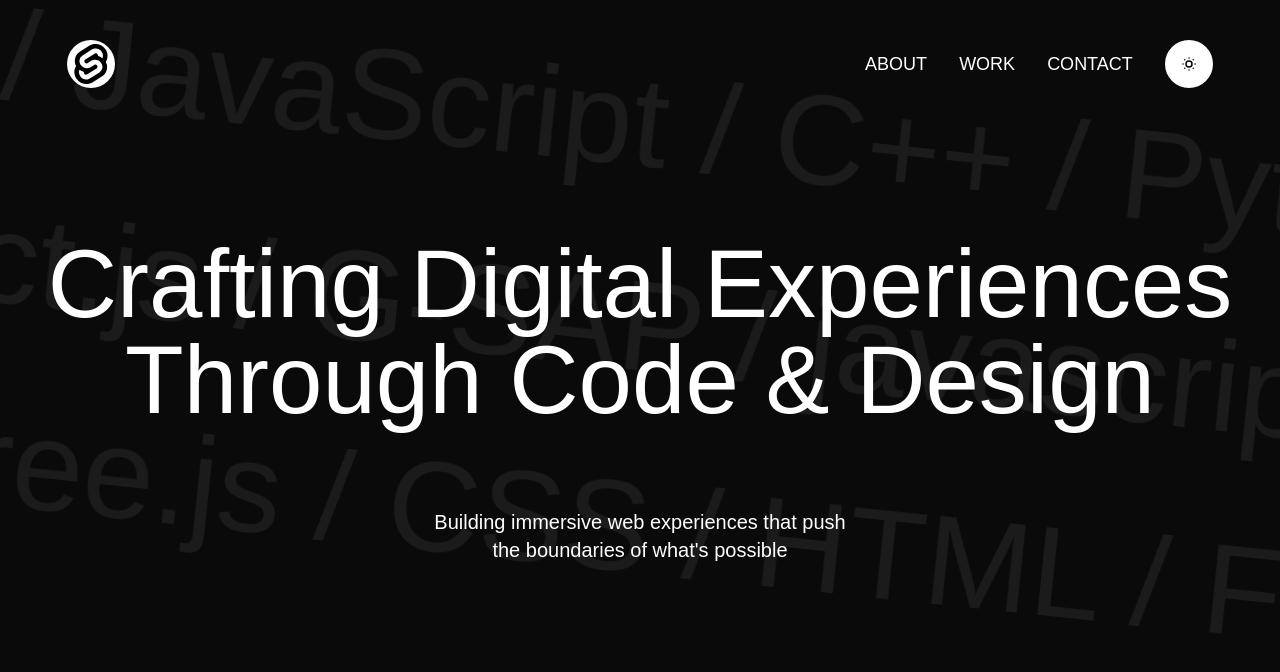
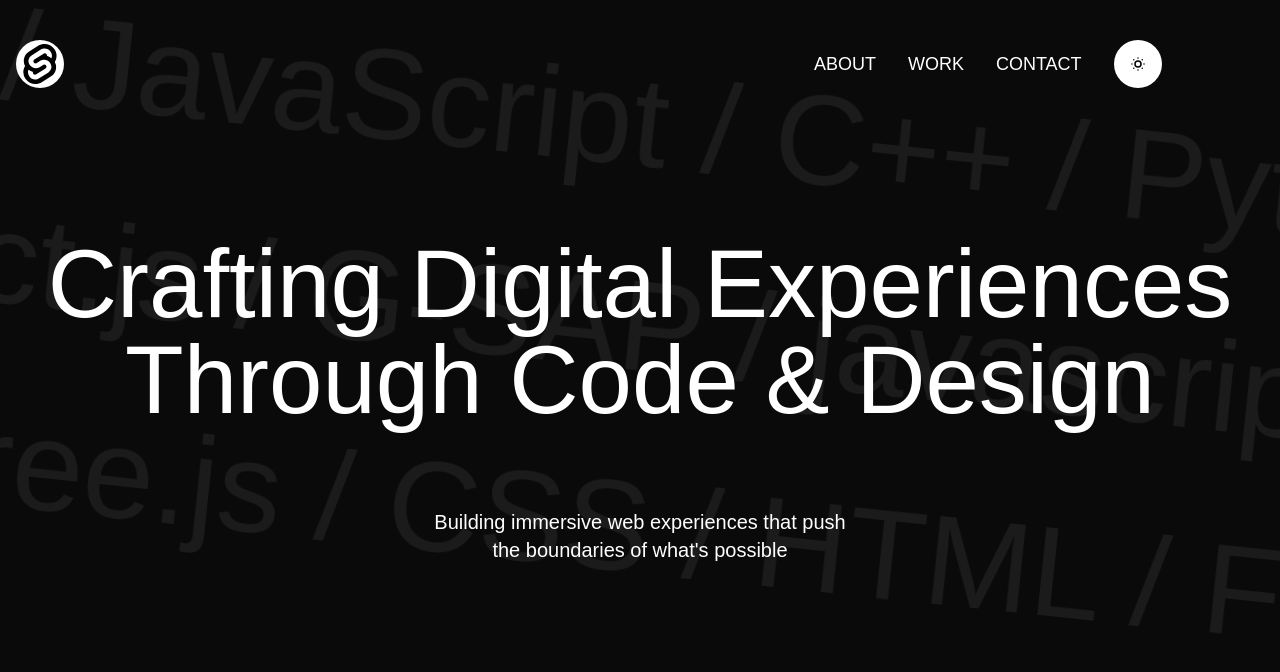
Before and after one commit to darth-sagar/portfolio, a React (Vite) app: page / in a window 1280 px wide. Shown: the top 672 px of the page. Built offline with nearby package versions, Linux system fonts and the light colour scheme; a web font is replaced by a local one.

Commit message:
fixed some bugs

```diff
--- a/src/Components/Hero.jsx
+++ b/src/Components/Hero.jsx
@@ -61,7 +61,7 @@ const Hero = () => {
                 <h1 id={'text'} className={`mt-10 text-xl z-10 ${darkTheme? "" :"text-black"} `}>Building immersive web experiences that push</h1>
                 <h1 id={'text'} className={`text-xl z-10 ${darkTheme? "" :"text-black"} `}>the boundaries of what's possible</h1>
             </div>
-            <div id={"hero"} className={"w-[170%] h-1/2 rotate-6 font-light absolute top-28 space-y-36 text-2xl z-0 md:text-[8rem] md:space-y-8 md:w-[400%] md:top-[15rem] md:h-full"}>
+            <div id={"hero"} className={"w-[170%] h-1/2 rotate-6 font-light absolute top-28 space-y-36 text-2xl md:text-[8rem] md:space-y-8 md:w-[400%] md:top-[15rem] md:h-full z-0"}>
                     <h1 id={"first"} className={`${darkTheme?"":"text-[#E9E9E9]"} text-[#1B1B1B]`}>TypeScript / JavaScript / C++ / Python / Redux / Vercel</h1>
                     <h1 id={"second"} className={`${darkTheme?"":"text-[#E9E9E9]"} text-[#1B1B1B]`} >Node.js / React.js / G-SAP / javascript / Tailwind CSS</h1>
                     <h1 id={"first"} className={`${darkTheme?"":"text-[#E9E9E9]"} text-[#1B1B1B]`} >G-SAP / Three.js / CSS / HTML / Framer Motion / Next.js</h1>
--- a/src/Components/Navbar.jsx
+++ b/src/Components/Navbar.jsx
@@ -57,23 +57,29 @@ export const Navbar = () => {
 
     return (
         <>
-            <div id={"navbar"} className={`fixed flex flex-col items-center justify-center h-[16vh] w-full ${
-                scrolled ? " backdrop-blur-md " : "bg-transparent" } z-50`}>
+            <div id={"navbar"} className={`fixed flex flex-col items-center justify-center h-[16vh] ${
+                scrolled ? " backdrop-blur-md " : "bg-transparent" } z-30`}>
                 <nav className={"w-[92vw] h-[10vh] flex items-center justify-between px-4"}>
-                    <div className={`${darkTheme?  "" : "border-black"} bg-white rounded-full w-12 h-12 flex items-center justify-center z-10`}>
-                        <img src={logo} alt="Logo" className="w-10 h-10 " />
+                    <div className={`${darkTheme?  "" : "border-black"} bg-white rounded-full w-12 h-12 flex items-center justify-center z-20`}>
+                        <img src={logo} alt="Logo" className="w-10 h-10" />
                     </div>
-                    <div className={`${darkTheme ? "text-white" : "text-black"} space-x-8 hidden md:flex text-lg`}>
-                        <button>ABOUT</button>
+                    <div className={`${darkTheme ? "text-white" : "text-black"} space-x-8 hidden md:flex text-lg z-20`}>
+                        <button onClick={() => {
+                            gsap.to(window, {
+                                duration: 1,
+                                scrollTo: "#about",
+                                ease: "power2.inOut",
+                            });
+                        }} className={`hover:bg-white/20 transition`}>ABOUT</button>
                         <button>WORK</button>
                         <button>CONTACT</button>
                         <button >
-                            <div  onClick={clickChangeTheme}  className={`${darkTheme ? "bg-white text-black" : "bg-black text-white"} w-12 h-12 flex flex-col items-center justify-center rounded-full text-black z-10`} >
+                            <div onClick={clickChangeTheme}  className={`${darkTheme ? "bg-white text-black" : "bg-black text-white"} w-12 h-12 flex flex-col items-center justify-center rounded-full text-black z-20`} >
                                 {darkTheme? <LuSunDim id="themebutton" /> :<IoMoonOutline id="themebutton" /> }
                             </div>
                         </button>
                     </div>
-                    <button  onClick={clickOpenMenu} className={`${darkTheme?"text-white":"text-black"} md:hidden  button z-20 text-3xl`}>{
+                    <button  onClick={clickOpenMenu} className={`${darkTheme?"text-white":"text-black"} md:hidden button z-20 text-3xl`}>{
                         isOpen? <RxCross2 />  :<GiHamburgerMenu />
                     }
                     </button>
@@ -82,8 +88,7 @@ export const Navbar = () => {
             {
                 isOpen && (
                     <>
-
-                        <div className={ `${darkTheme ? "text-white"  : "text-black" } bg-black/30  md:hidden flex flex-col items-center justify-center space-y-5 w-full h-[100vh] absolute top-0 left-0 z-10`}>
+                        <div className={ `${darkTheme ? "text-white"  : "text-black" } backdrop-blur-md  md:hidden flex flex-col items-center justify-center space-y-5 w-full h-[100vh] fixed top-0 left-0 z-20`}>
                             <button onClick={() => {
                                 gsap.to(window, {
                                     duration: 1,
@@ -94,7 +99,7 @@ export const Navbar = () => {
                             <button>Work</button>
                             <button>Contact</button>
                             <button>
-                                <div id="themebutton" className={'w-12 h-12 flex flex-col items-center justify-center rounded-full text-black bg-white'} onClick={clickChangeTheme}>
+                                <div id="themebutton" className={`w-12 h-12 flex flex-col items-center justify-center rounded-full  ${darkTheme? "text-black bg-white": " text-white bg-black "}`} onClick={clickChangeTheme}>
                                     {darkTheme?<IoMoonOutline id="themebutton" />:<LuSunDim id="themebutton"/>}
                                 </div>
                             </button>
```
